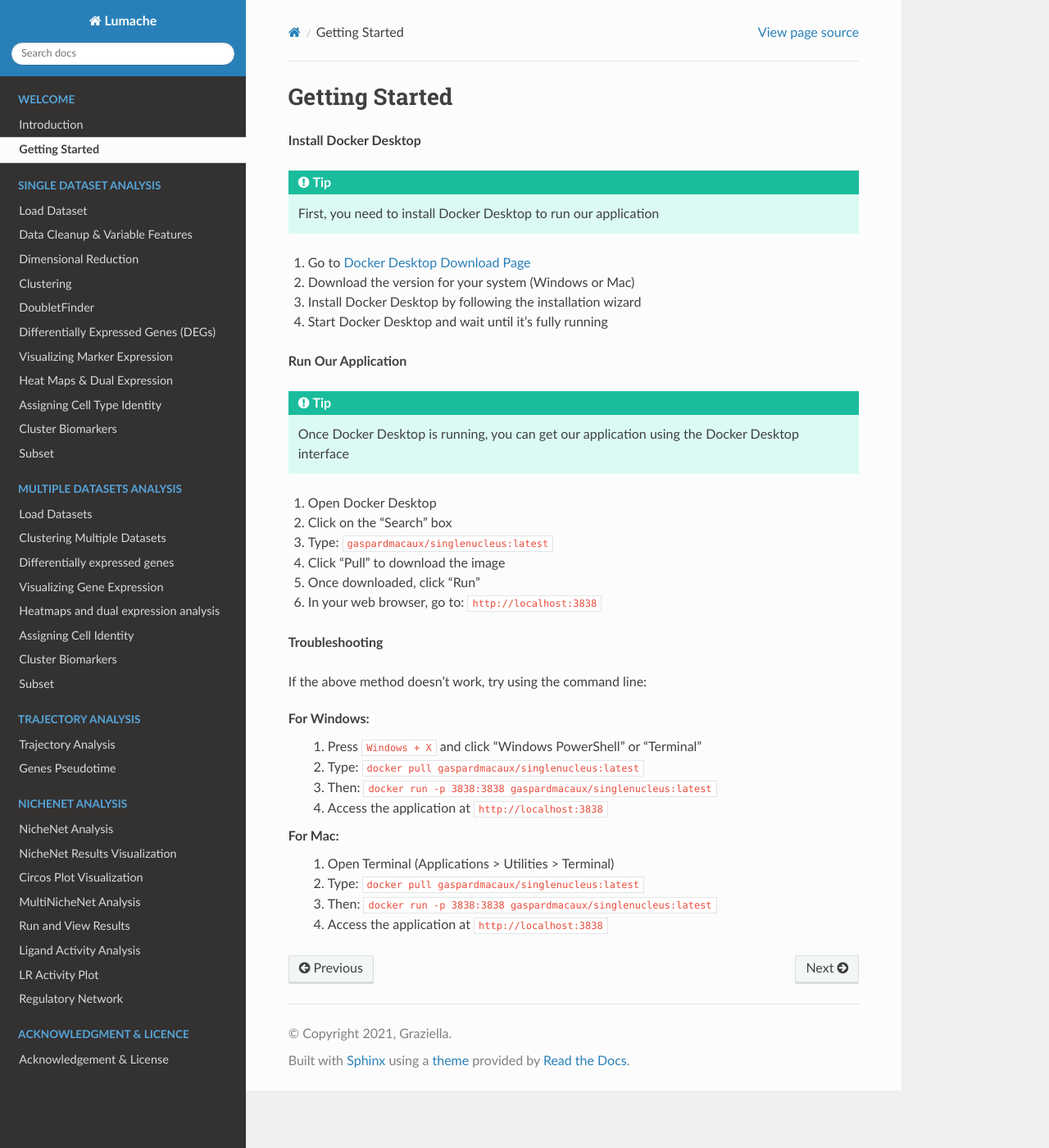
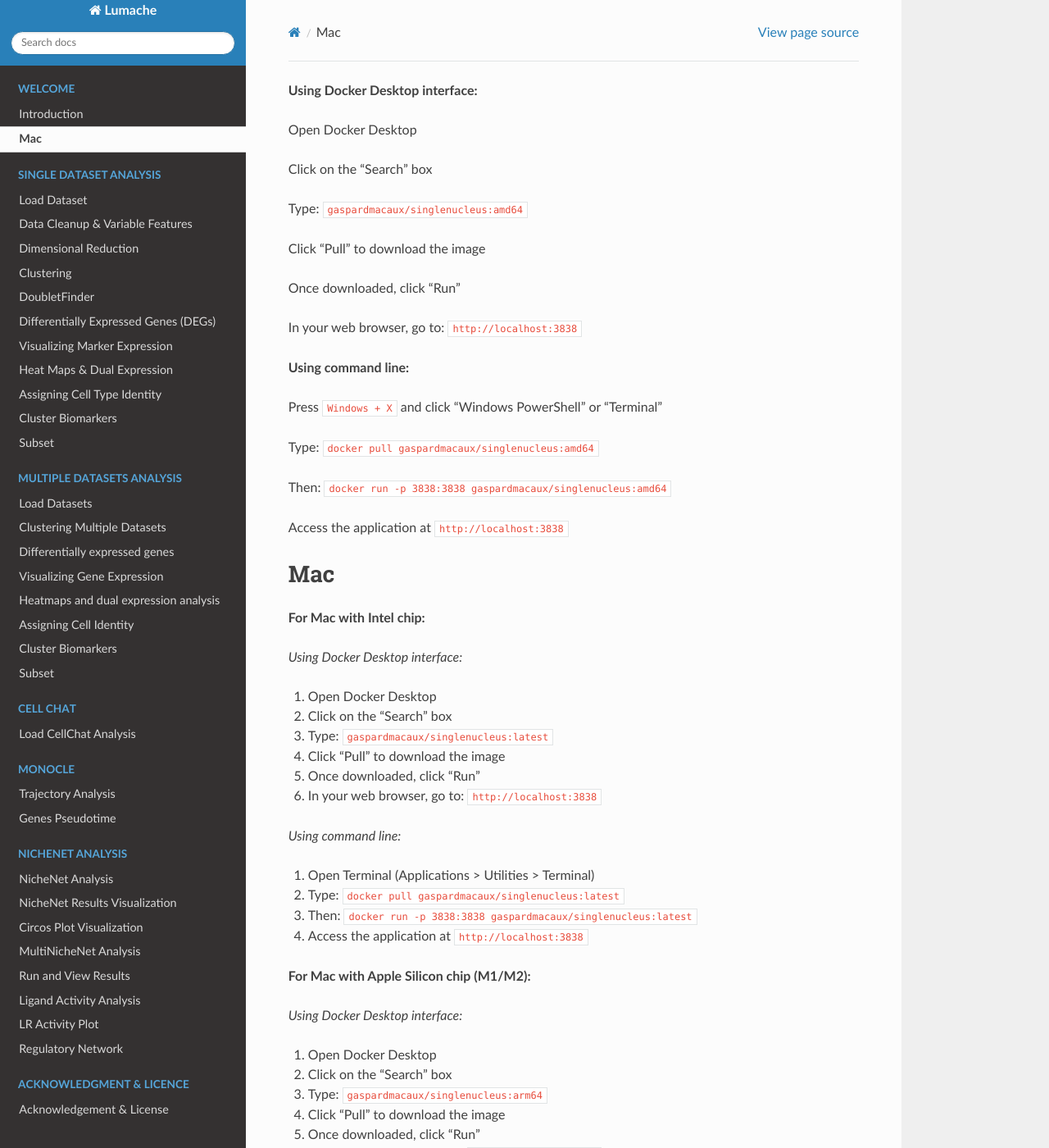
Before and after one commit to GaspardMacaux/Documentation_app, a Sphinx documentation site: the page built from docs/source/installation.rst, in a window 1280 px wide and 1400 px high. Shown: the whole window at 82% size. Built offline with Sphinx 7.4.7 and the Read the Docs theme 3.1.0, drawn with Linux system fonts in a browser that asks for light colours; some of the changed text lies outside the part shown.

```diff
--- a/docs/source/installation.rst
+++ b/docs/source/installation.rst
@@ -1,21 +1,25 @@
-==========================
-Getting Started
-==========================
+**Using Docker Desktop interface:**
 
-**Install Docker Desktop**
+1. Open Docker Desktop
+2. Click on the "Search" box
+3. Type: ``gaspardmacaux/singlenucleus:amd64``
+4. Click "Pull" to download the image
+5. Once downloaded, click "Run"
+6. In your web browser, go to: ``http://localhost:3838``
 
-.. tip::
-  First, you need to install Docker Desktop to run our application
+**Using command line:**
 
-1. Go to `Docker Desktop Download Page <https://www.docker.com/products/docker-desktop/>`_
-2. Download the version for your system (Windows or Mac)
-3. Install Docker Desktop by following the installation wizard
-4. Start Docker Desktop and wait until it's fully running
+1. Press ``Windows + X`` and click "Windows PowerShell" or "Terminal"
+2. Type: ``docker pull gaspardmacaux/singlenucleus:amd64``
+3. Then: ``docker run -p 3838:3838 gaspardmacaux/singlenucleus:amd64``
+4. Access the application at ``http://localhost:3838``
 
-**Run Our Application**
+Mac
+~~~
 
-.. tip::
-  Once Docker Desktop is running, you can get our application using the Docker Desktop interface
+**For Mac with Intel chip:**
+
+*Using Docker Desktop interface:*
 
 1. Open Docker Desktop
 2. Click on the "Search" box
@@ -24,18 +28,39 @@ Getting Started
 5. Once downloaded, click "Run"
 6. In your web browser, go to: ``http://localhost:3838``
 
-**Troubleshooting**
+*Using command line:*
 
-If the above method doesn't work, try using the command line:
+1. Open Terminal (Applications > Utilities > Terminal)
+2. Type: ``docker pull gaspardmacaux/singlenucleus:latest``
+3. Then: ``docker run -p 3838:3838 gaspardmacaux/singlenucleus:latest``
+4. Access the application at ``http://localhost:3838``
 
-**For Windows:**
-  1. Press ``Windows + X`` and click "Windows PowerShell" or "Terminal"
-  2. Type: ``docker pull gaspardmacaux/singlenucleus:latest``
-  3. Then: ``docker run -p 3838:3838 gaspardmacaux/singlenucleus:latest``
-  4. Access the application at ``http://localhost:3838``
+**For Mac with Apple Silicon chip (M1/M2):**
 
-**For Mac:**
-  1. Open Terminal (Applications > Utilities > Terminal)
-  2. Type: ``docker pull gaspardmacaux/singlenucleus:latest``
-  3. Then: ``docker run -p 3838:3838 gaspardmacaux/singlenucleus:latest``
-  4. Access the application at ``http://localhost:3838``
+*Using Docker Desktop interface:*
+
+1. Open Docker Desktop
+2. Click on the "Search" box
+3. Type: ``gaspardmacaux/singlenucleus:arm64``
+4. Click "Pull" to download the image
+5. Once downloaded, click "Run"
+6. In your web browser, go to: ``http://localhost:3838``
+
+*Using command line:*
+
+1. Open Terminal (Applications > Utilities > Terminal)
+2. Type: ``docker pull gaspardmacaux/singlenucleus:arm64``
+3. Then: ``docker run -p 3838:3838 gaspardmacaux/singlenucleus:arm64``
+4. Access the application at ``http://localhost:3838``
+
+Accessing the Application
+-------------------------
+
+Once you have run the Docker container using either the Docker Desktop interface or the command line, you can access the application by opening your web browser and navigating to ``http://localhost:3838``.
+
+.. note::
+  ``http://localhost:3838`` is the URL where the application is hosted on your local machine.
+  - ``localhost`` refers to your own computer
+  - ``3838`` is the port number where the application is running
+
+If the application doesn't load, make sure that the Docker container is running and that you have typed the URL correctly in your web browser.
```
Also changed, not shown: docs/source/cellchat_analysis/cellchat_circleplot.rst (added, +104 -0 lines), docs/source/cellchat_analysis/cellchat_ligandreceptor.rst (added, +92 -0 lines), docs/source/cellchat_analysis/cellchat_load.rst (added, +67 -0 lines), docs/source/index.rst (+12 -2 lines), 5 other files.
